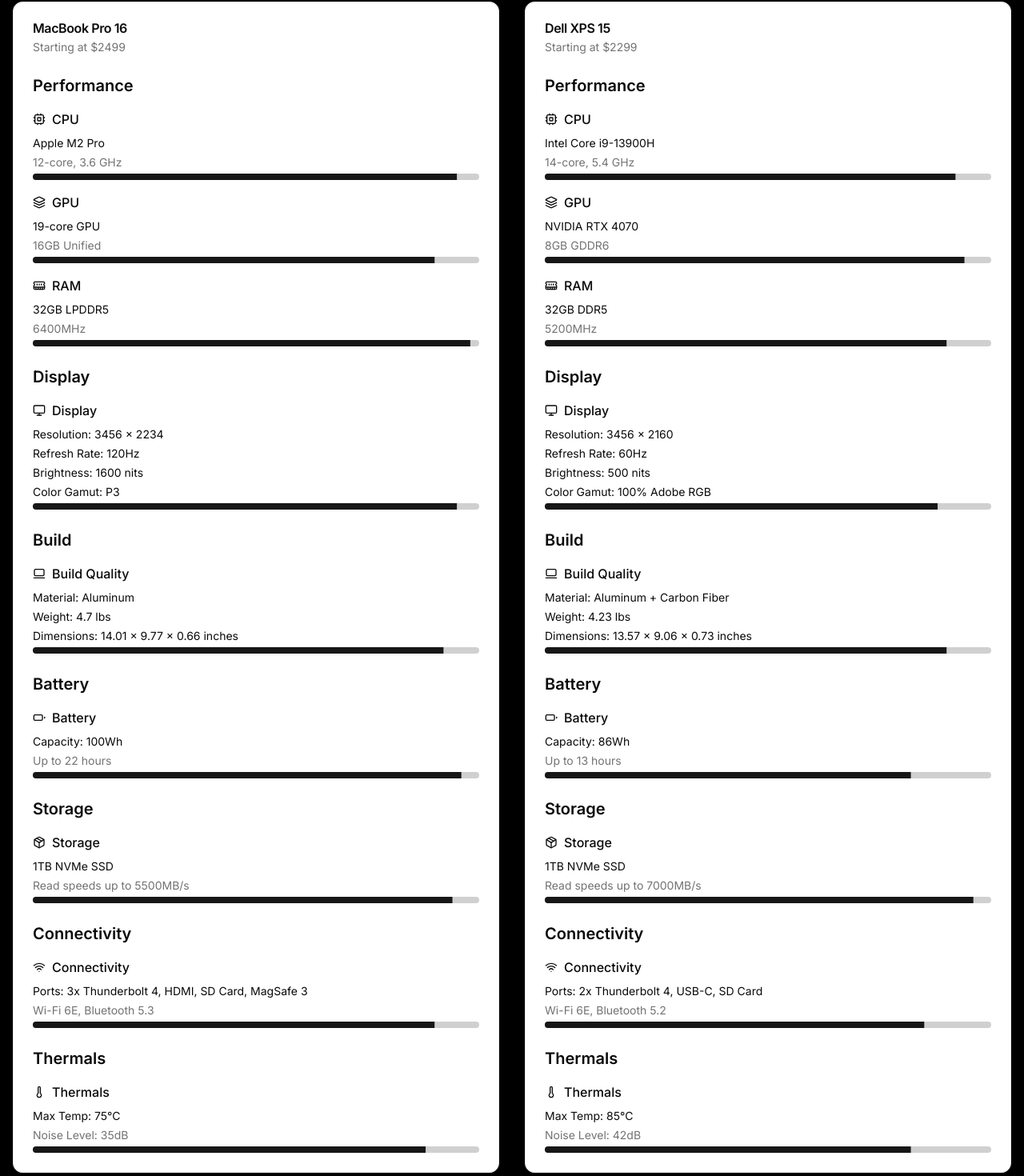
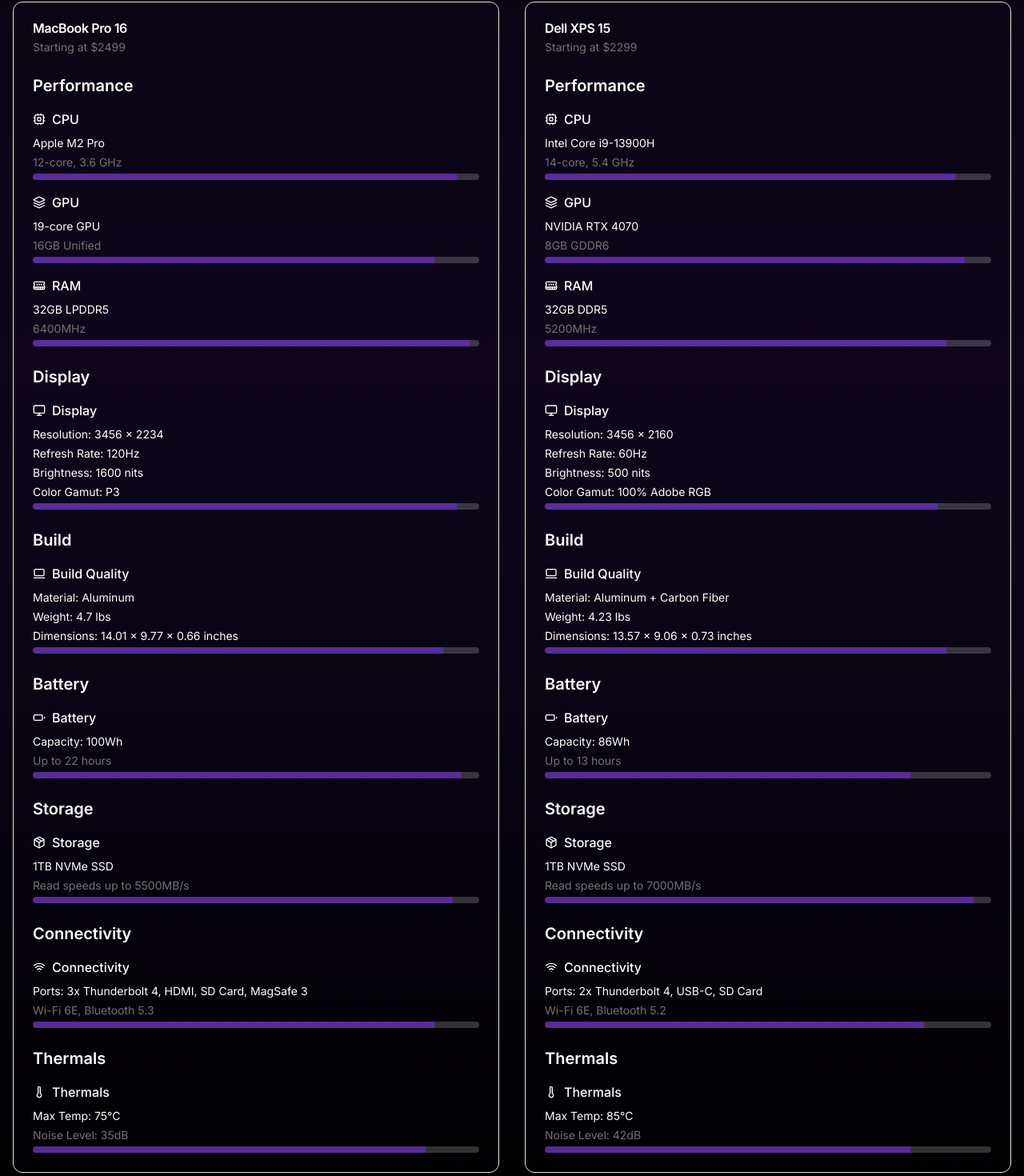
Before and after one commit to Panda-Abhisek/LapInsight, a Next.js app: page /comparisonOne in a window 1280 px wide. Shown: the part 726-2196 px from the top of the page at 80% size. Built offline with nearby package versions, Linux system fonts and the light colour scheme.

Commit message:
correct the color code of progress bar

```diff
--- a/src/app/comparisonOne/page.jsx
+++ b/src/app/comparisonOne/page.jsx
@@ -1,9 +1,25 @@
-"use client"
+"use client";
 
-import React from 'react'
-import { Laptop2, Cpu, Layers, MemoryStick, Monitor, Battery, Wifi, Thermometer, Package } from "lucide-react"
-import { Card, CardContent, CardDescription, CardHeader, CardTitle } from "@/components/ui/card"
-import { Progress } from "@/components/ui/progress"
+import React from "react";
+import {
+  Laptop2,
+  Cpu,
+  Layers,
+  MemoryStick,
+  Monitor,
+  Battery,
+  Wifi,
+  Thermometer,
+  Package,
+} from "lucide-react";
+import {
+  Card,
+  CardContent,
+  CardDescription,
+  CardHeader,
+  CardTitle,
+} from "@/components/ui/card";
+import { Progress } from "@/components/ui/progress";
 import {
   ResponsiveContainer,
   RadarChart,
@@ -12,7 +28,7 @@ import {
   PolarRadiusAxis,
   Radar,
   Legend,
-} from 'recharts'
+} from "recharts";
 
 const laptops = [
   {
@@ -129,30 +145,65 @@ const laptops = [
       score: 82,
     },
   },
-]
+];
 
 const chartData = [
-  { category: 'CPU', MacBookPro16: laptops[0].performance.cpu.score, DellXPS15: laptops[1].performance.cpu.score },
-  { category: 'GPU', MacBookPro16: laptops[0].performance.gpu.score, DellXPS15: laptops[1].performance.gpu.score },
-  { category: 'RAM', MacBookPro16: laptops[0].performance.ram.score, DellXPS15: laptops[1].performance.ram.score },
-  { category: 'Display', MacBookPro16: laptops[0].display.score, DellXPS15: laptops[1].display.score },
-  { category: 'Battery', MacBookPro16: laptops[0].battery.score, DellXPS15: laptops[1].battery.score },
-  { category: 'Storage', MacBookPro16: laptops[0].storage.score, DellXPS15: laptops[1].storage.score },
-  { category: 'Connectivity', MacBookPro16: laptops[0].connectivity.score, DellXPS15: laptops[1].connectivity.score },
-  { category: 'Thermals', MacBookPro16: laptops[0].thermals.score, DellXPS15: laptops[1].thermals.score },
-]
+  {
+    category: "CPU",
+    MacBookPro16: laptops[0].performance.cpu.score,
+    DellXPS15: laptops[1].performance.cpu.score,
+  },
+  {
+    category: "GPU",
+    MacBookPro16: laptops[0].performance.gpu.score,
+    DellXPS15: laptops[1].performance.gpu.score,
+  },
+  {
+    category: "RAM",
+    MacBookPro16: laptops[0].performance.ram.score,
+    DellXPS15: laptops[1].performance.ram.score,
+  },
+  {
+    category: "Display",
+    MacBookPro16: laptops[0].display.score,
+    DellXPS15: laptops[1].display.score,
+  },
+  {
+    category: "Battery",
+    MacBookPro16: laptops[0].battery.score,
+    DellXPS15: laptops[1].battery.score,
+  },
+  {
+    category: "Storage",
+    MacBookPro16: laptops[0].storage.score,
+    DellXPS15: laptops[1].storage.score,
+  },
+  {
+    category: "Connectivity",
+    MacBookPro16: laptops[0].connectivity.score,
+    DellXPS15: laptops[1].connectivity.score,
+  },
+  {
+    category: "Thermals",
+    MacBookPro16: laptops[0].thermals.score,
+    DellXPS15: laptops[1].thermals.score,
+  },
+];
 
 export default function Component() {
   return (
+    <div className="bg-gradient-to-b from-black via-purple-900/20 to-black">
       <div className="container mx-auto p-4 space-y-8">
         <div className="text-center space-y-2">
           <h1 className="text-3xl font-bold">Laptop Comparison</h1>
-        <p className="text-muted-foreground">Detailed analysis and comparison of high-end laptops</p>
+          <p className="text-muted-foreground">
+            Detailed analysis and comparison of high-end laptops
+          </p>
         </div>
 
-      <Card className="w-full">
+        <Card className="w-full bg-transparent">
           <CardHeader>
-          <CardTitle>Performance Comparison</CardTitle>
+            <CardTitle className="text-white">Performance Comparison</CardTitle>
             <CardDescription>Radar chart comparing key metrics</CardDescription>
           </CardHeader>
           <CardContent>
@@ -162,8 +213,20 @@ export default function Component() {
                   <PolarGrid />
                   <PolarAngleAxis dataKey="category" />
                   <PolarRadiusAxis angle={30} domain={[0, 100]} />
-                <Radar name="MacBook Pro 16" dataKey="MacBookPro16" stroke="#8884d8" fill="#8884d8" fillOpacity={0.6} />
-                <Radar name="Dell XPS 15" dataKey="DellXPS15" stroke="#82ca9d" fill="#82ca9d" fillOpacity={0.6} />
+                  <Radar
+                    name="MacBook Pro 16"
+                    dataKey="MacBookPro16"
+                    stroke="#8884d8"
+                    fill="#8884d8"
+                    fillOpacity={0.6}
+                  />
+                  <Radar
+                    name="Dell XPS 15"
+                    dataKey="DellXPS15"
+                    stroke="#82ca9d"
+                    fill="#82ca9d"
+                    fillOpacity={0.6}
+                  />
                   <Legend />
                 </RadarChart>
               </ResponsiveContainer>
@@ -173,7 +236,7 @@ export default function Component() {
 
         <div className="grid md:grid-cols-2 gap-8">
           {laptops.map((laptop, index) => (
-          <Card key={index} className="relative">
+            <Card key={index} className="relative mb-20 bg-transparent text-white">
               <CardHeader>
                 <CardTitle>{laptop.name}</CardTitle>
                 <CardDescription>Starting at ${laptop.price}</CardDescription>
@@ -188,8 +251,15 @@ export default function Component() {
                     </div>
                     <div className="text-sm space-y-1">
                       <p>{laptop.performance.cpu.name}</p>
-                    <p className="text-muted-foreground">{laptop.performance.cpu.cores}, {laptop.performance.cpu.speed}</p>
-                    <Progress value={laptop.performance.cpu.score} className="h-2" />
+                      <p className="text-muted-foreground">
+                        {laptop.performance.cpu.cores},{" "}
+                        {laptop.performance.cpu.speed}
+                      </p>
+                      <Progress
+                        value={laptop.performance.cpu.score}
+                        className="h-2"
+                        indicatorColor="bg-purple-700/60"
+                      />
                     </div>
                   </div>
                   <div className="space-y-2">
@@ -199,8 +269,14 @@ export default function Component() {
                     </div>
                     <div className="text-sm space-y-1">
                       <p>{laptop.performance.gpu.name}</p>
-                    <p className="text-muted-foreground">{laptop.performance.gpu.memory}</p>
-                    <Progress value={laptop.performance.gpu.score} className="h-2" />
+                      <p className="text-muted-foreground">
+                        {laptop.performance.gpu.memory}
+                      </p>
+                      <Progress
+                        value={laptop.performance.gpu.score}
+                        className="h-2"
+                        indicatorColor="bg-purple-700/60"
+                      />
                     </div>
                   </div>
                   <div className="space-y-2">
@@ -209,9 +285,18 @@ export default function Component() {
                       <span className="font-medium">RAM</span>
                     </div>
                     <div className="text-sm space-y-1">
-                    <p>{laptop.performance.ram.size} {laptop.performance.ram.type}</p>
-                    <p className="text-muted-foreground">{laptop.performance.ram.speed}</p>
-                    <Progress value={laptop.performance.ram.score} className="h-2" />
+                      <p>
+                        {laptop.performance.ram.size}{" "}
+                        {laptop.performance.ram.type}
+                      </p>
+                      <p className="text-muted-foreground">
+                        {laptop.performance.ram.speed}
+                      </p>
+                      <Progress
+                        value={laptop.performance.ram.score}
+                        className="h-2"
+                        indicatorColor="bg-purple-700/60"
+                      />
                     </div>
                   </div>
                 </div>
@@ -228,7 +313,7 @@ export default function Component() {
                       <p>Refresh Rate: {laptop.display.refreshRate}</p>
                       <p>Brightness: {laptop.display.brightness}</p>
                       <p>Color Gamut: {laptop.display.colorGamut}</p>
-                    <Progress value={laptop.display.score} className="h-2" />
+                      <Progress value={laptop.display.score} className="h-2" indicatorColor="bg-purple-700/60"/>
                     </div>
                   </div>
                 </div>
@@ -244,7 +329,7 @@ export default function Component() {
                       <p>Material: {laptop.build.material}</p>
                       <p>Weight: {laptop.build.weight}</p>
                       <p>Dimensions: {laptop.build.dimensions}</p>
-                    <Progress value={laptop.build.score} className="h-2" />
+                      <Progress value={laptop.build.score} className="h-2" indicatorColor="bg-purple-700/60"/>
                     </div>
                   </div>
                 </div>
@@ -258,8 +343,10 @@ export default function Component() {
                     </div>
                     <div className="text-sm space-y-1">
                       <p>Capacity: {laptop.battery.capacity}</p>
-                    <p className="text-muted-foreground">Up to {laptop.battery.duration}</p>
-                    <Progress value={laptop.battery.score} className="h-2" />
+                      <p className="text-muted-foreground">
+                        Up to {laptop.battery.duration}
+                      </p>
+                      <Progress value={laptop.battery.score} className="h-2" indicatorColor="bg-purple-700/60"/>
                     </div>
                   </div>
                 </div>
@@ -272,9 +359,13 @@ export default function Component() {
                       <span className="font-medium">Storage</span>
                     </div>
                     <div className="text-sm space-y-1">
-                    <p>{laptop.storage.capacity} {laptop.storage.type}</p>
-                    <p className="text-muted-foreground">Read speeds up to {laptop.storage.speed}</p>
-                    <Progress value={laptop.storage.score} className="h-2" />
+                      <p>
+                        {laptop.storage.capacity} {laptop.storage.type}
+                      </p>
+                      <p className="text-muted-foreground">
+                        Read speeds up to {laptop.storage.speed}
+                      </p>
+                      <Progress value={laptop.storage.score} className="h-2" indicatorColor="bg-purple-700/60"/>
                     </div>
                   </div>
                 </div>
@@ -288,8 +379,14 @@ export default function Component() {
                     </div>
                     <div className="text-sm space-y-1">
                       <p>Ports: {laptop.connectivity.ports.join(", ")}</p>
-                    <p className="text-muted-foreground">{laptop.connectivity.wireless}</p>
-                    <Progress value={laptop.connectivity.score} className="h-2" />
+                      <p className="text-muted-foreground">
+                        {laptop.connectivity.wireless}
+                      </p>
+                      <Progress
+                        value={laptop.connectivity.score}
+                        className="h-2"
+                        indicatorColor="bg-purple-700/60"
+                      />
                     </div>
                   </div>
                 </div>
@@ -303,8 +400,10 @@ export default function Component() {
                     </div>
                     <div className="text-sm space-y-1">
                       <p>Max Temp: {laptop.thermals.maxTemp}</p>
-                    <p className="text-muted-foreground">Noise Level: {laptop.thermals.noise}</p>
-                    <Progress value={laptop.thermals.score} className="h-2" />
+                      <p className="text-muted-foreground">
+                        Noise Level: {laptop.thermals.noise}
+                      </p>
+                      <Progress value={laptop.thermals.score} className="h-2" indicatorColor="bg-purple-700/60"/>
                     </div>
                   </div>
                 </div>
@@ -313,5 +412,6 @@ export default function Component() {
           ))}
         </div>
       </div>
-  )
+    </div>
+  );
 }
--- a/src/components/ui/progress.jsx
+++ b/src/components/ui/progress.jsx
@@ -1,23 +1,25 @@
-"use client"
+"use client";
 
-import * as React from "react"
-import * as ProgressPrimitive from "@radix-ui/react-progress"
+import * as React from "react";
+import * as ProgressPrimitive from "@radix-ui/react-progress";
 
-import { cn } from "@/lib/utils"
+import { cn } from "@/lib/utils";
 
-const Progress = React.forwardRef(({ className, value, ...props }, ref) => (
+const Progress = React.forwardRef(({ className, value, indicatorColor, ...props }, ref) => (
   <ProgressPrimitive.Root
     ref={ref}
     className={cn(
-      "relative h-2 w-full overflow-hidden rounded-full bg-primary/20",
+      "relative h-2 w-full overflow-hidden rounded-full bg-secondary/20",
       className
     )}
-    {...props}>
+    {...props}
+  >
     <ProgressPrimitive.Indicator
-      className="h-full w-full flex-1 bg-primary transition-all"
-      style={{ transform: `translateX(-${100 - (value || 0)}%)` }} />
+        className={`h-full w-full flex-1 transition-all ${indicatorColor}`}
+        style={{ transform: `translateX(-${100 - (value || 0)}%)` }}
+      />
   </ProgressPrimitive.Root>
-))
-Progress.displayName = ProgressPrimitive.Root.displayName
+));
+Progress.displayName = ProgressPrimitive.Root.displayName;
 
-export { Progress }
+export { Progress };
```
Lines whose indentation alone changed are shown as unchanged.
